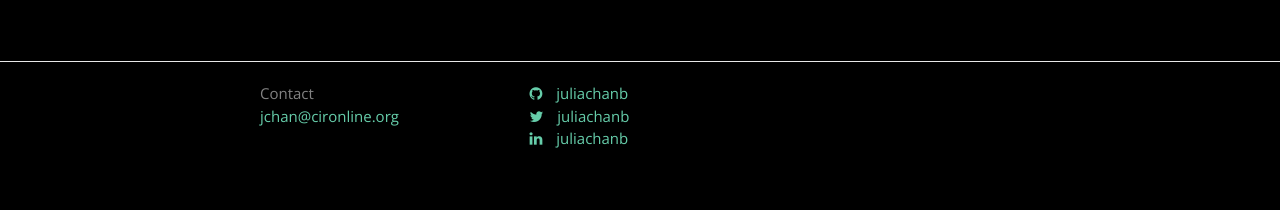
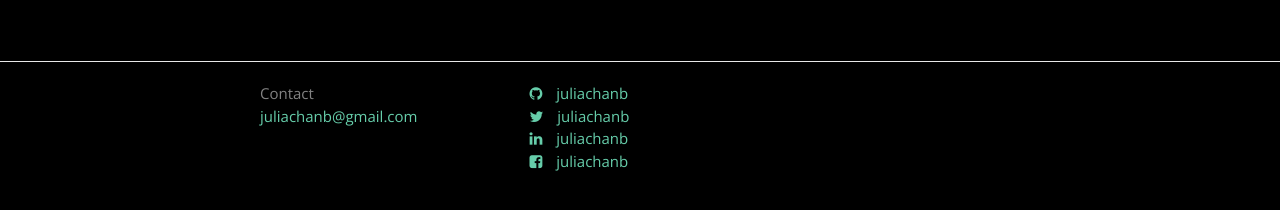
Before and after one commit to juliachanb/juliachanb.github.io, a Jekyll site: the page built from pages/about.md, in a window 1280 px wide. Shown: the part 669-879 px from the top of the page. Built offline with Jekyll 4.4.1, drawn with Linux system fonts in a browser that asks for light colours; nearby versions of some CDN libraries; some web fonts are replaced.

Commit message:
updated contact info

```diff
--- a/_config.yml
+++ b/_config.yml
@@ -7,7 +7,7 @@
 
 # Site settings
 title:  Julia B. Chan
-email:  jchan@cironline.org
+email:  juliachanb@gmail.com
 description: > # this means to ignore newlines until "baseurl:"
   journalist + creative human
 
@@ -19,7 +19,7 @@ twitter_username:       juliachanb
 github_username:        juliachanb
 linkedin_username:      juliachanb
 google_plus_username:
-facebook_username:
+facebook_username:      juliachanb
 
 # Build settings
 markdown: kramdown
```
